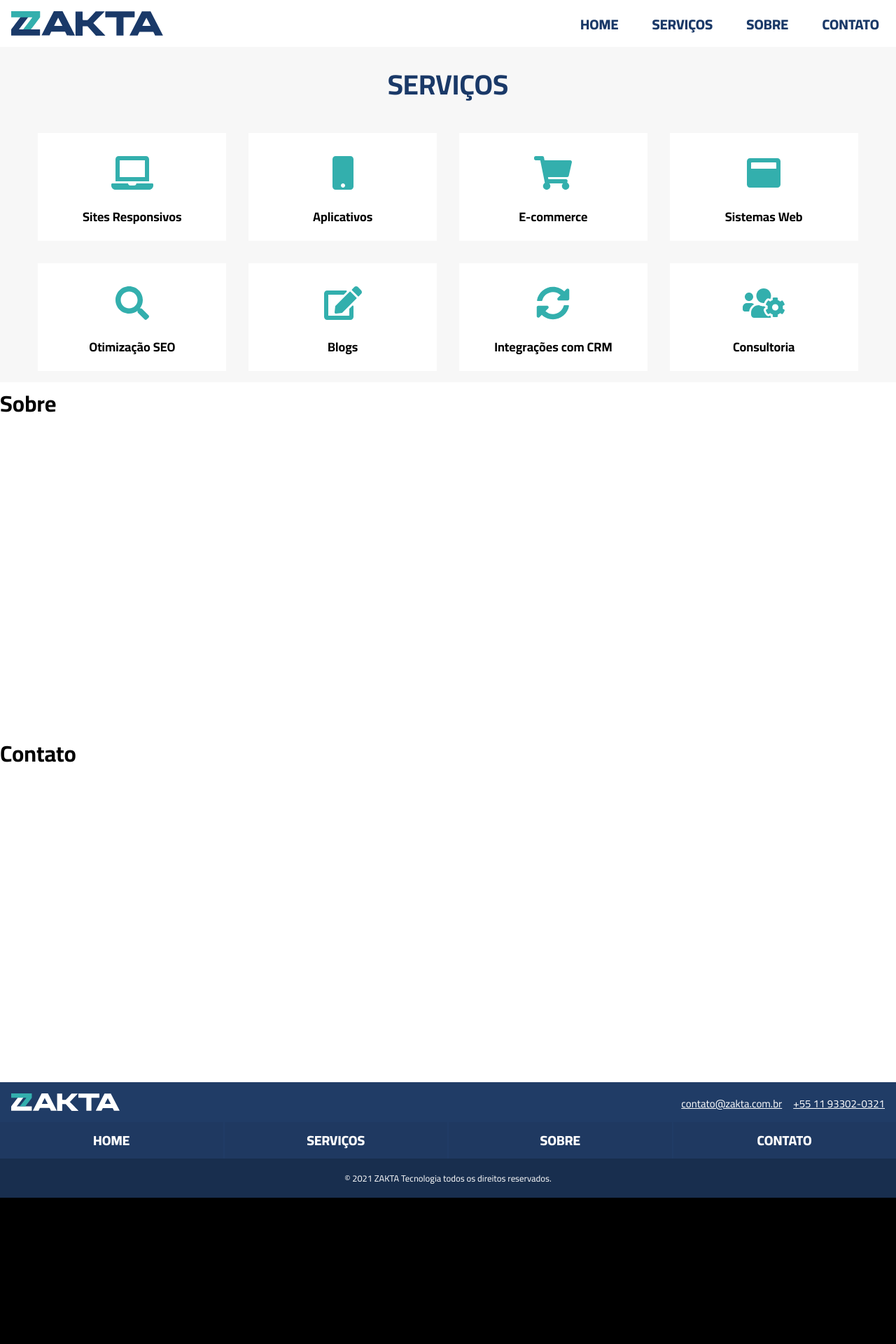
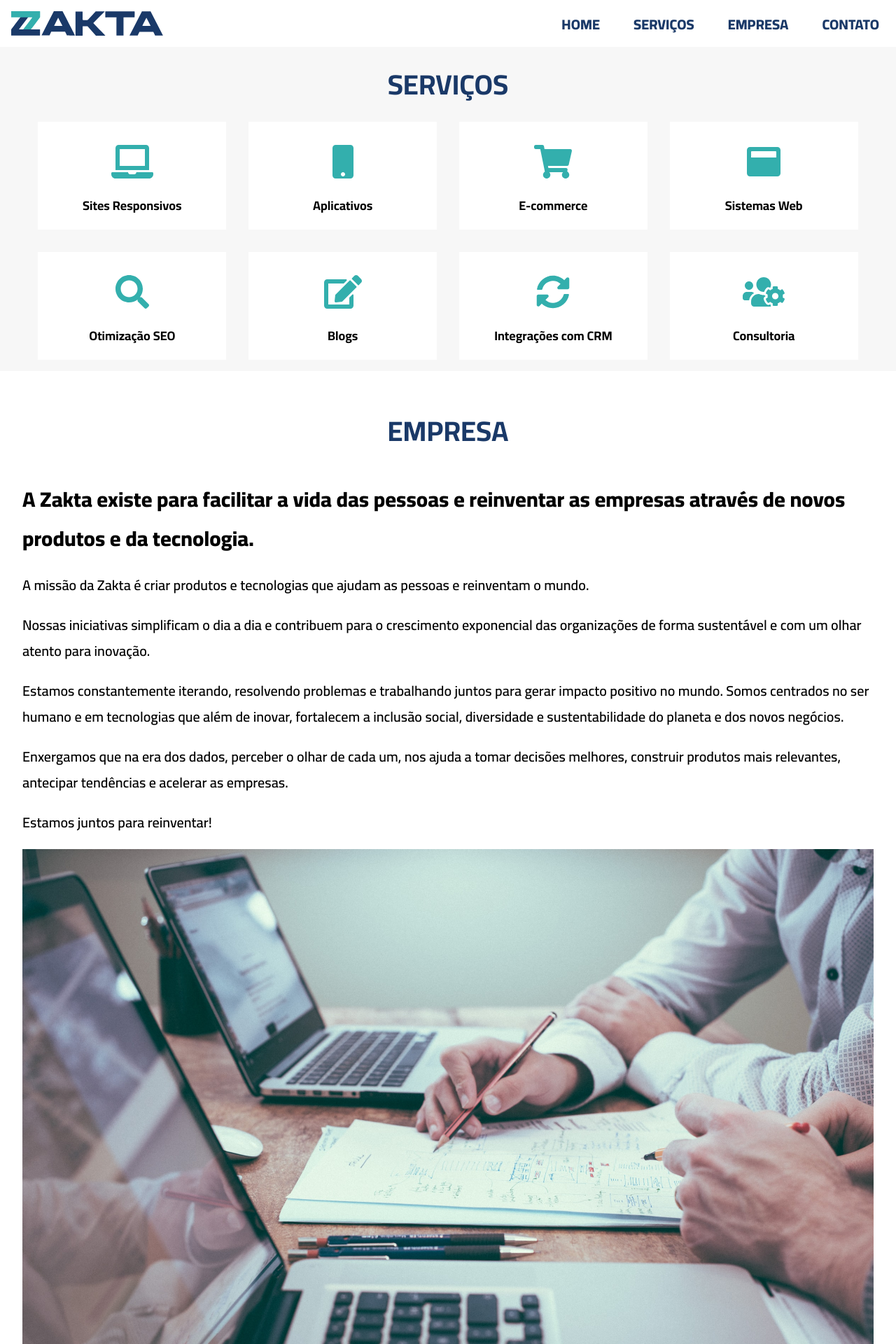
Before and after one commit to zakta/site, a Next.js app: page / in a window 1280 px wide. Shown: the top 1920 px of the page at 70% size. Before the commit the page ends 1711 px from the top, so only its background shows below. Built offline with nearby package versions, Linux system fonts and the light colour scheme.

Commit message:
Add section about company

```diff
--- /dev/null
+++ b/components/Company/index.js
@@ -0,0 +1,16 @@
+import { Container, Picture, Text } from "./styles";
+
+export default function Company(){
+  return(
+    <Container>
+      <h2>Empresa</h2>
+      <h3>A Zakta existe para facilitar a vida das pessoas e reinventar as empresas através de novos produtos e da tecnologia.</h3>
+      <Text> A missão da Zakta é criar produtos e tecnologias que ajudam as pessoas e reinventam o mundo. </Text>
+      <Text>Nossas iniciativas simplificam o dia a dia e contribuem para o crescimento exponencial das organizações de forma sustentável e com um olhar atento para inovação.</Text>
+      <Text>Estamos constantemente iterando, resolvendo problemas e trabalhando juntos para gerar impacto positivo no mundo. Somos centrados no ser humano e em tecnologias que além de inovar, fortalecem a inclusão social, diversidade e sustentabilidade do planeta e dos novos negócios.</Text>
+      <Text>Enxergamos que na era dos dados, perceber o olhar de cada um, nos ajuda a tomar decisões melhores, construir produtos mais relevantes, antecipar tendências e acelerar as empresas.</Text>
+      <Text>Estamos juntos para reinventar!</Text>
+      <Picture src="/united-image.jpg" alt="Grupo de trabalhadores com mãos unidas"/>
+    </Container>
+  );
+}
--- /dev/null
+++ b/components/Company/styles.js
@@ -0,0 +1,32 @@
+import styled from "styled-components"
+
+export const Container = styled.section`
+  padding: 1rem 2rem;
+  background: white;
+
+  h2{
+    font-size: 40px;
+    color: #1a3968;
+    margin: 0;
+    text-align: center;
+    text-transform: uppercase;
+    margin: 2rem 0;
+  }
+  h3{
+    font-size: 30px;
+    font-weight: 800;
+    text-align: left;
+    margin: 0;
+  }
+`
+export const Text = styled.p`
+  text-align: left;
+  font-size: 20px;
+  font-weight: 600;
+`
+export const Picture= styled.img`
+  width: 100%;
+  background-repeat: no-repeat;
+  background-size: cover;
+
+`
--- a/components/Footer/index.js
+++ b/components/Footer/index.js
@@ -21,7 +21,7 @@ export function Footer() {
         <NavBar>
           <NavList><Link href="/">Home</Link></NavList>
           <NavList><Link href="/servicos">Serviços</Link></NavList>
-          <NavList><Link href="/sobre">Sobre</Link></NavList>
+          <NavList><Link href="/empresa">Empresa</Link></NavList>
           <NavList><Link href="/contato">Contato</Link></NavList>
         </NavBar>
 
--- a/components/Menu/index.js
+++ b/components/Menu/index.js
@@ -12,9 +12,9 @@ export default function Menu() {
   return (
     <Container>
       <List open={open} onClick={()=> setOpen(false)}>
-        <ListItem ><Link href="/">Home</Link></ListItem>
+        <ListItem><Link href="/">Home</Link></ListItem>
         <ListItem><Link href="/servicos">Serviços</Link></ListItem>
-        <ListItem><Link href="/sobre">Sobre</Link></ListItem>
+        <ListItem><Link href="/empresa">Empresa</Link></ListItem>
         <ListItem><Link href="/contato">Contato</Link></ListItem>
       </List>
       <MenuToggle onClick={() => setOpen(!open)}>
--- a/components/Menu/styles.js
+++ b/components/Menu/styles.js
@@ -49,11 +49,19 @@ export const ListItem = styled.li`
   }
 
   a {
-    color: #1a3968;
+    color: white;
     text-decoration: none;
 
     :hover{
+      color: #1a3968;
+    }
+
+    @media (min-width: 768px){
+      color: #1a3968;
+
+      :hover{
       color: #33afad;
+
     }
   }
 `;
--- a/components/Services/styles.js
+++ b/components/Services/styles.js
@@ -20,9 +20,9 @@ export const Container = styled.section`
 export const Title = styled.h1`
   font-size: 40px;
   font-weight: 700;
-  margin: 0;
+  margin-bottom: 0;
   text-transform: uppercase;
-  margin: 1rem 0;
+  margin-top: 1rem;
   text-align: center;
   width: 100%;
   color: #1a3968;
--- a/pages/index.js
+++ b/pages/index.js
@@ -1,4 +1,5 @@
 import { useEffect } from 'react';
+import Company from '../components/Company';
 import { Footer } from '../components/Footer';
 import Header from '../components/Header';
 import Services from '../components/Services';
@@ -17,12 +18,8 @@ export default function Index() {
     <div>
       <Header />
       <Services id="/serviços" />
-      <div id="/sobre" style={{ backgroundColor: 'white', height: 500 }}>
-        <h1 style={{ margin: 0 }}>Sobre</h1>
-      </div>
-      <div id="/contato" style={{ backgroundColor: 'white', height: 500 }}>
-        <h1 style={{ margin: 0 }}>Contato</h1>
-      </div>
+      <Company id="/empresa" />
+
       <Footer />
     </div>
   )
```
Also changed, not shown: components/Contact/index.js (added), components/Contact/style.js (added), public/united-image.jpg (added).
